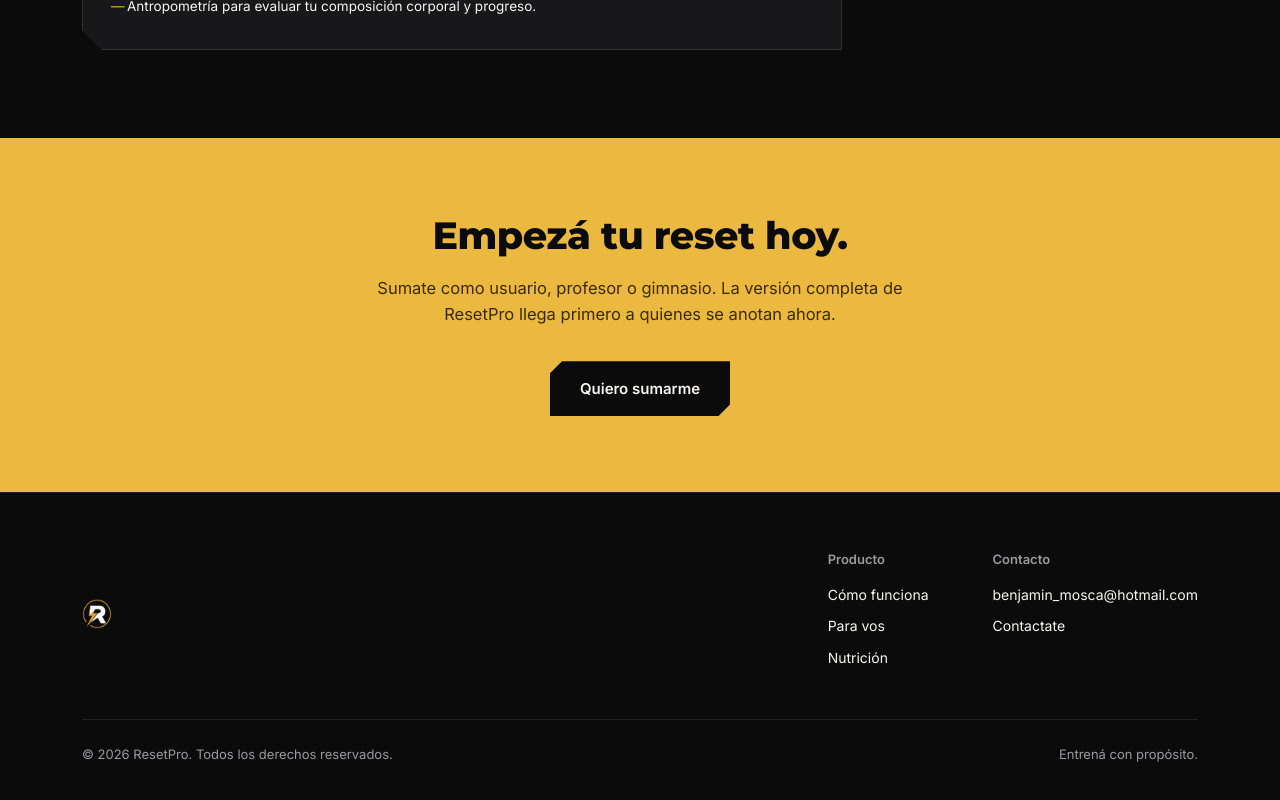
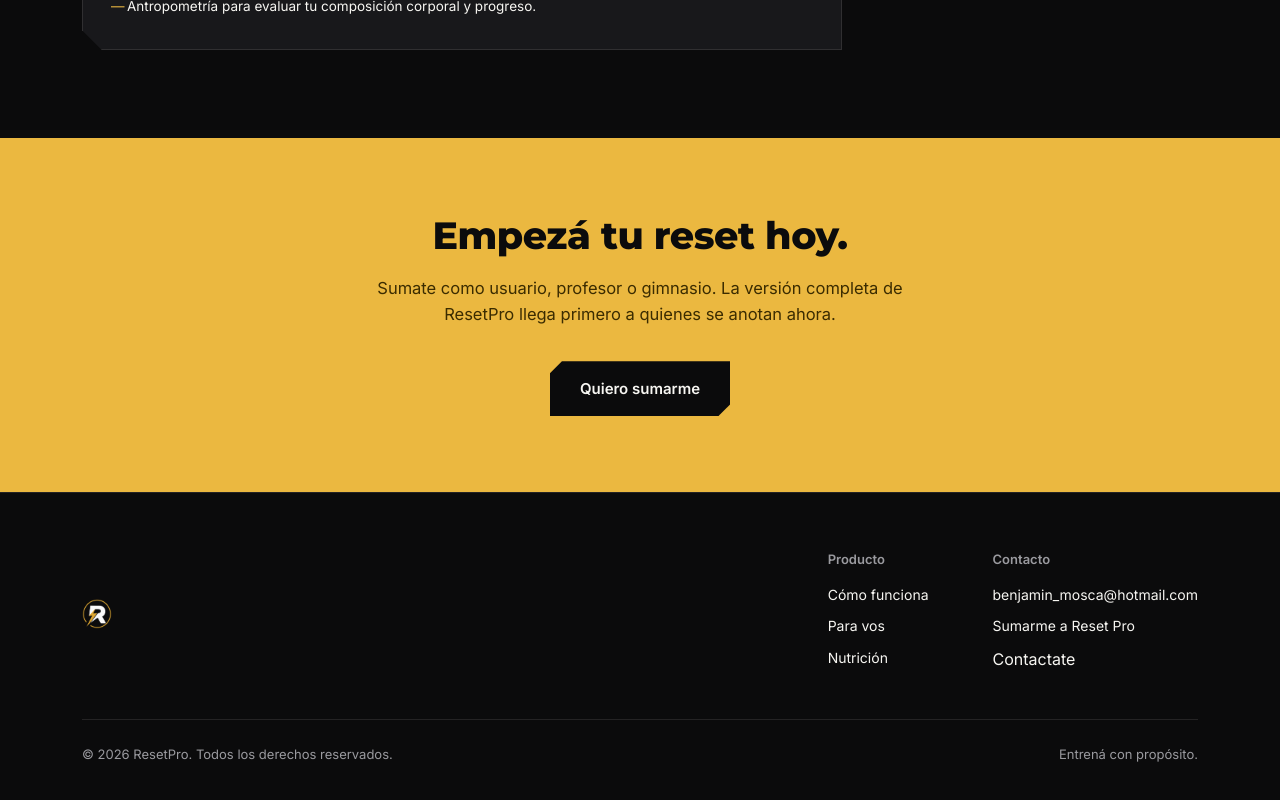
Before and after one commit to Tnahuel/ResetPro, a plain HTML site: page public/index.html in a window 1280 px wide. Shown: the part 1618-2418 px from the top of the page. Drawn offline with nearby package versions, Linux system fonts and the light colour scheme.

Commit message:
whats app

```diff
--- a/public/index.html
+++ b/public/index.html
@@ -157,7 +157,7 @@
         <div class="footer-col">
           <h4>Contacto</h4>
           <a href="mailto:benjamin_mosca@hotmail.com">benjamin_mosca@hotmail.com</a>
-          <a href="https://wa.me/5493517668913?text=Hola%2C%20quiero%20sumarme%20al%20equipo" target="_blank" rel="noopener noreferrer">
+          <a href="https://wa.me/5493517668913?text=Hola%20mi%20nombre%20es%20[Nombre]%2C%20me%20gustar%C3%ADa%20sumarme%20a%20Reset%20Pro" target="_blank" rel="noopener noreferrer"> Sumarme a Reset Pro</a>
   Contactate</a>
         </div>
       </div>
--- a/public/script.js
+++ b/public/script.js
@@ -1,6 +1,8 @@
 const header = document.querySelector('header');
 const menuBtn = document.getElementById('menuBtn');
 const navMenu = document.getElementById('navMenu');
+const nombre = document.getElementById("nombre").value;
+const mensaje = `Hola mi nombre es ${nombre}, me gustaría sumarme a Reset Pro`;
 
 function setMenu(open){
   navMenu.classList.toggle('open', open);
@@ -23,3 +25,6 @@ document.addEventListener('keydown', e => { if (e.key === 'Escape') setMenu(fals
 
 // Si se agranda la pantalla, resetear el estado
 window.addEventListener('resize', () => { if (window.innerWidth > 860) setMenu(false); });
+
+//Mensaje de usuario
+const whatsappUrl = `https://wa.me/5493517668913?text=${encodeURIComponent(mensaje)}`;
```
